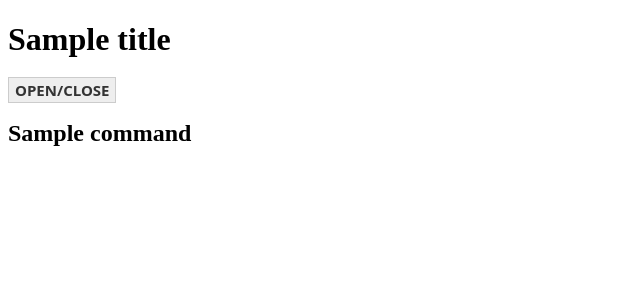
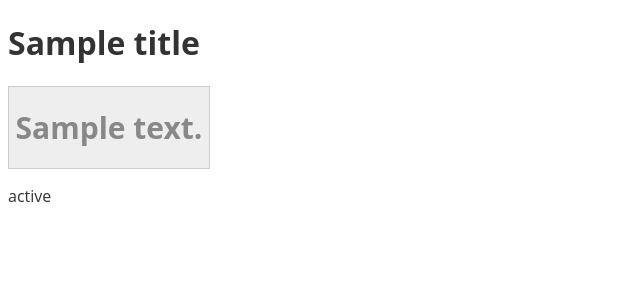
Before and after one commit to ammolitor/garage_door_opener, a Flask app: template templates/index.html in a window 1280 px wide. Shown: the top 300 px of the page, without its empty margins (0-640 px from the left). Run offline with Flask 2, Linux system fonts and the light colour scheme; the template is opened without the code that fills it: most values are stand-ins (such as "Sample title", 1, 10 or a date in 2020).

Commit message:
update to include door status on button, button text reflects what pushing button will do (open or close) add door state (open or closed) as text to web page

```diff
--- a/app.py
+++ b/app.py
@@ -35,7 +35,7 @@
     return log
 
 
-def publish_event():
+def publish_event(source):
     """
     publish mqtt message
     :return:
@@ -43,13 +43,66 @@
     message = {
         'timestamp':
         datetime.datetime.utcnow().strftime('%Y-%m-%d %H:%M:%S.%f'),
-        'event': 'door_activated'
+        'event': 'door_activated',
+        'source': source
     }
     topic = 'garage_door_opener/events'
     payload = json.dumps(message)
     qos = 1
     MQTT_CLIENT.publish(topic, payload, qos)
     LOG.info('Published Message: %s', message)
+
+
+def callback(client, userdata, message):
+    """
+    custom callback for MQTT messages
+    :param client:
+    :param userdata:
+    :param message:
+    :return:
+    """
+    del client
+    del userdata
+    LOG.debug("raw message: %s", )
+    LOG.info("received message: %s on topic: %s", message.payload,
+             message.topic)
+    activate()
+    publish_event('mqtt')
+
+
+def door_status():
+    """
+    fetch door status from GPIO pins (via reed switch)
+    :return:
+    """
+    GPIO.setmode(GPIO.BCM)
+    GPIO.setup(2, GPIO.IN)
+    ret_val = None
+    LOG.debug('door_status: ********** GPIO 2 is: %s **********', GPIO.input(2))
+    if GPIO.input(2) == 1:
+        LOG.info('door_status: DOOR OPEN')
+        ret_val = ('CLOSE', 'DOOR IS OPEN')
+    elif GPIO.input(2) == 0:
+        LOG.info('door_status: DOOR CLOSED')
+        ret_val = ('OPEN', 'DOOR IS CLOSED')
+    else:
+        LOG.error('door_status: UNABLE TO GET DOOR STATUS')
+    GPIO.cleanup()
+    return ret_val
+
+
+def activate():
+    """
+    handle the button press (activate the GPIO pin to trigger the relay)
+    :return:
+    """
+    LOG.info('activate: SWITCH ACTIVATED')
+    GPIO.setmode(GPIO.BCM)
+    GPIO.setup(7, GPIO.OUT)
+    GPIO.output(7, GPIO.LOW)
+    time.sleep(0.5)
+    GPIO.output(7, GPIO.HIGH)
+    GPIO.cleanup()
 
 
 @APP.route("/")
@@ -59,8 +112,23 @@
     render the index page
     :return:
     """
-    LOG.debug('index rendered')
-    template_data = {'title': 'Garage Door'}
+    status = door_status()
+    if status == 'OPEN':
+        text_color = '#006600'
+        bg_color = '#CCFFCC'
+    elif status == 'CLOSE':
+        text_color = '#660000'
+        bg_color = '#FFCCCC'
+    else:
+        text_color = '#333333'
+        bg_color = '#EEEEEE'
+    template_data = {
+        'title': 'Garage Door',
+        'button_text': status[0],
+        'door_state': status[1],
+        'color': text_color,
+        'background': bg_color
+    }
     return flask.render_template('index.html', **template_data)
 
 
@@ -70,14 +138,9 @@
     handle the button press (activate the GPIO pin to trigger the relay)
     :return:
     """
-    LOG.debug('button activated')
-    GPIO.setmode(GPIO.BCM)
-    GPIO.setup(7, GPIO.OUT)
-    GPIO.output(7, GPIO.LOW)
-    time.sleep(0.5)
-    GPIO.output(7, GPIO.HIGH)
-    GPIO.cleanup()
-    publish_event()
+    activate()
+    publish_event('web interface')
+    time.sleep(10)  # wait for door to close before returning
     return flask.redirect(flask.url_for('index'))
 
 
@@ -96,14 +159,12 @@
     MQTT_CLIENT.configureCredentials(CA_FILE_PATH, PRIVATE_KEY_PATH,
                                      CERTIFICATE_PATH)
     MQTT_CLIENT.configureAutoReconnectBackoffTime(1, 32, 20)
-    MQTT_CLIENT.configureOfflinePublishQueueing(
-        -1)  # Infinite offline Publish queueing
-    MQTT_CLIENT.configureDrainingFrequency(2)  # Draining: 2 Hz
-    MQTT_CLIENT.configureConnectDisconnectTimeout(10)  # 10 sec
-    MQTT_CLIENT.configureMQTTOperationTimeout(5)  # 5 sec
-    LOG.debug(
-        'Connecting with CAFilePath: %s  KeyPath: %s  CertificatePath: %s',
-        CA_FILE_PATH, PRIVATE_KEY_PATH, CERTIFICATE_PATH)
+    MQTT_CLIENT.configureOfflinePublishQueueing(0)
+    MQTT_CLIENT.configureConnectDisconnectTimeout(10)
+    MQTT_CLIENT.configureMQTTOperationTimeout(5)
+    LOG.debug('CONNECT: CAFilePath: %s  KeyPath: %s  CertificatePath: %s',
+              CA_FILE_PATH, PRIVATE_KEY_PATH, CERTIFICATE_PATH)
     MQTT_CLIENT.connect()
 
+    # MQTT_CLIENT.subscribe('garage_door_opener/commands', 0, callback)
     APP.run(host='0.0.0.0', port=80, debug=False)
--- a/static/style.css
+++ b/static/style.css
@@ -1,15 +1,26 @@
 body {
     background: white;
-    color: black;
-    font-family: "sans-serif"
+    color: #333333;
+    font-family: "Open Sans", Arial, Helvetica, sans-serif;
+}
+
+.title {
+    font-family: "Open Sans", Arial, Helvetica, sans-serif;
+}
+
+.link {
+    font-family: "Open Sans", Arial, Helvetica, sans-serif;
+    text-decoration: none;
+    font-weight: bold;
 }
 
 .button {
-    font: bold 15px "Open Sans", Arial, Helvetica, Sans-Serif;
-    text-decoration: none;
+    font-size: 30px;
+    text-align: center;
     background-color: #EEEEEE;
     color: #333333;
-    padding: 2px 6px 2px 6px;
+    width: 200px;
+    padding: 20px 0;
     border-top:    1px solid #CCCCCC;
     border-right:  1px solid #CCCCCC;
     border-bottom: 1px solid #CCCCCC;
--- a/templates/index.html
+++ b/templates/index.html
@@ -1,12 +1,18 @@
 <!DOCTYPE html>
+<html lang="en">
 <head>
     <title>{{ title }}</title>
     <link rel="stylesheet" href='../static/style.css'/>
 </head>
 <meta name="viewport" content="width=device-width, initial-scale=1.0">
 <body>
-<h1>{{ title }}</h1>
-<a href="/button" class="button">OPEN/CLOSE</a>
-<h2>{{ command }}</h2>
+<h1 class="title">{{ title }}</h1>
+<a href="/button" class="link">
+    <div class="button"
+         style="color: {{ color }}; background-color: {{ background }}">
+        {{ button_text }}
+    </div>
+</a>
+<p>{{ door_state }}</p>
 </body>
 </html>
```
